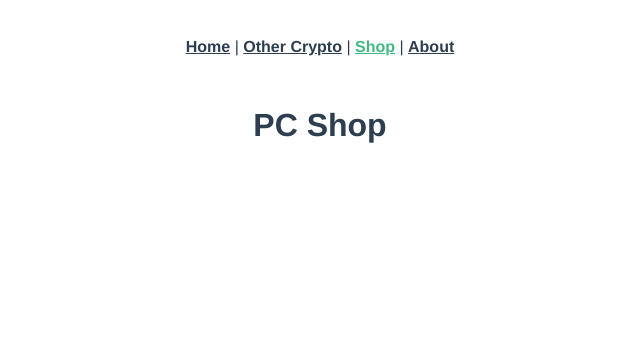
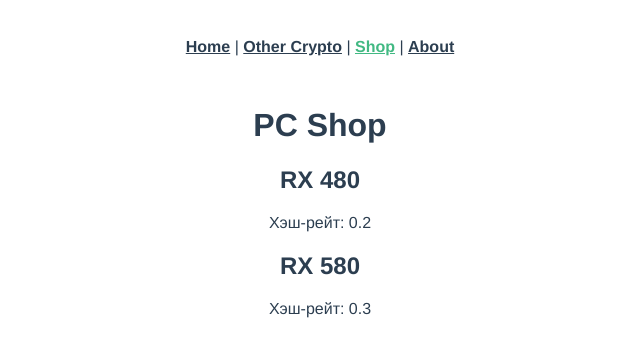
Before and after one commit to Ffinnis/Vue-Miner-Game, a Vue app: page /shop in a window 1280 px wide. Shown: the top 356 px of the page, without its empty margins (320-960 px from the left). Built offline with nearby package versions, Linux system fonts and the light colour scheme.

Commit message:
shop has been added

```diff
--- /dev/null
+++ b/src/components/GPUList.vue
@@ -0,0 +1,43 @@
+<template>
+    <ul class="gpu-list">
+        <li v-for="gpu in gpuArray" :key="gpu.id" class="gpu-item">
+            <h2>
+                {{gpu.title}}
+            </h2>
+            <p>
+                Хэш-рейт: {{gpu.hash}}
+            </p>
+        </li>
+    </ul>
+</template>
+
+<script>
+    export default {
+        name: "GPUList",
+        data() {
+            return{
+                gpuArray: [
+                    {
+                        id: 0,
+                        title: 'RX 480',
+                        hash: 0.2
+                    },
+                    {
+                        id: 1,
+                        title: 'RX 580',
+                        hash: 0.3
+                    }
+                ]
+            }
+        }
+    }
+</script>
+
+<style scoped>
+    ul{
+        padding: 0;
+    }
+li{
+    list-style-type: none;
+}
+</style>
--- a/src/views/Shop.vue
+++ b/src/views/Shop.vue
@@ -2,11 +2,14 @@
     <h1>
         PC Shop
     </h1>
+   <GPUList />
 </template>
 
 <script>
+    import GPUList from "../components/GPUList";
     export default {
-        name: "Shop"
+        name: "Shop",
+        components: {GPUList},
     }
 </script>
 
```
